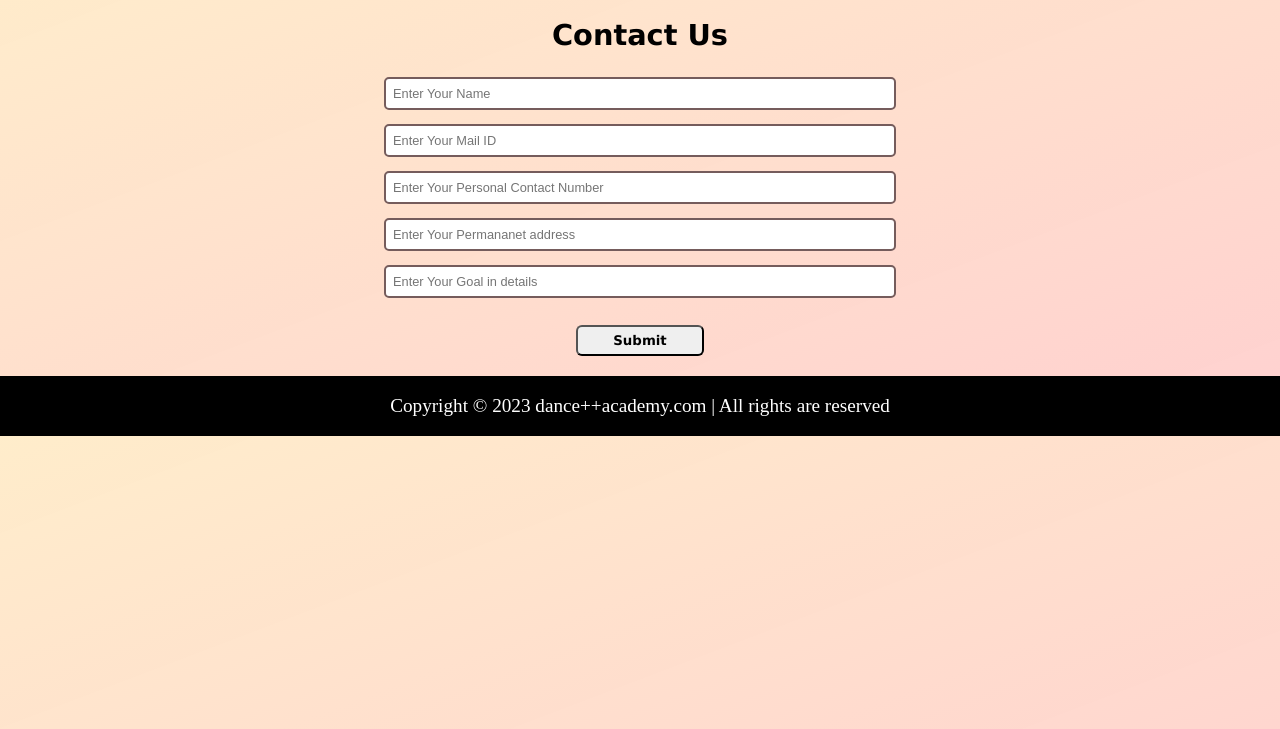
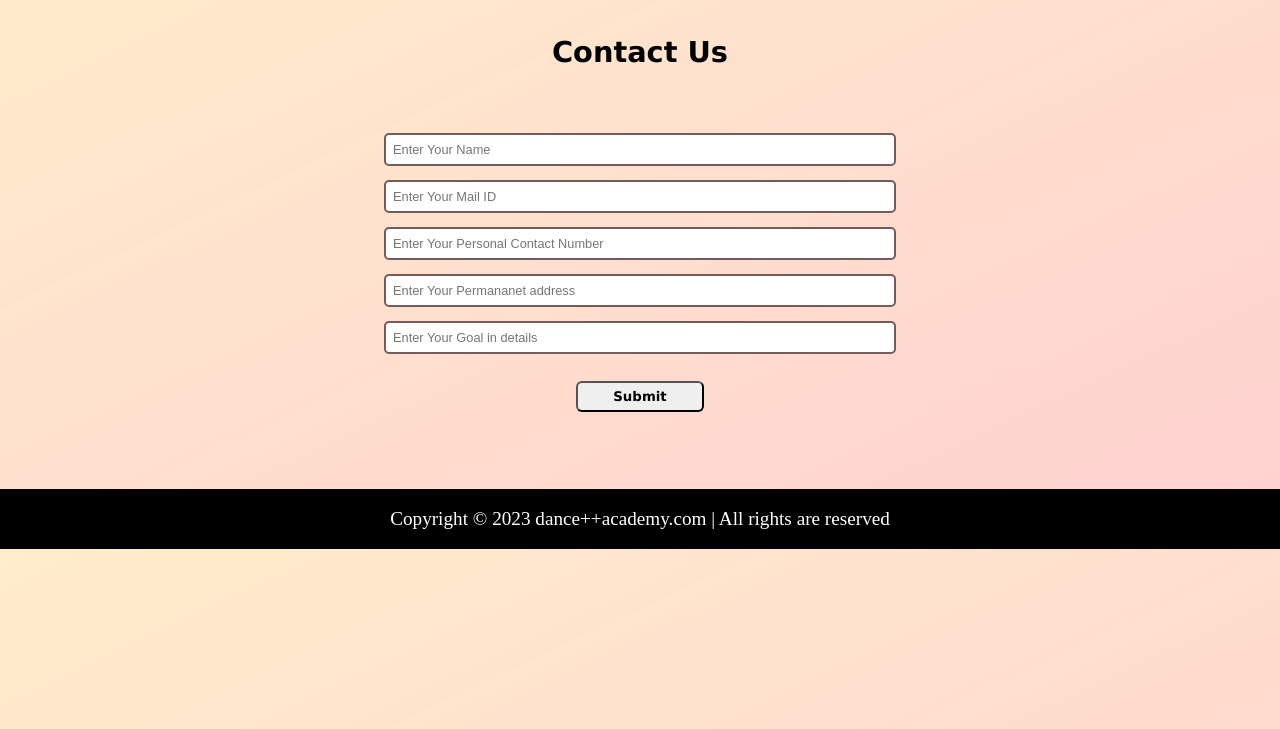
Before and after one commit to Aman-bhai/DanceWebsite-Nodejs-, a Node server app: page /contact in a window 1280 px wide. Shown: the part 51-780 px from the top of the page. Run offline with Node 20, Linux system fonts and the light colour scheme; some libraries are stand-ins or nearby versions; some web fonts are replaced.

Commit message:
Update contact.css

```diff
--- a/static/contact.css
+++ b/static/contact.css
@@ -2,13 +2,14 @@ h1{
     font-family:'Lucida Sans', 'Lucida Sans Regular', 'Lucida Grande', 'Lucida Sans Unicode', Geneva, Verdana, sans-serif;
     text-align:center;
     font-size:1.8rem;
-    margin:18px 0;
+    margin-top:35px;
 }
 .myform{
     display:flex;
     flex-direction:column;
     justify-content: center;
     align-items:center;
+    height:420px;
 }
 input{
     width:40%;
```
